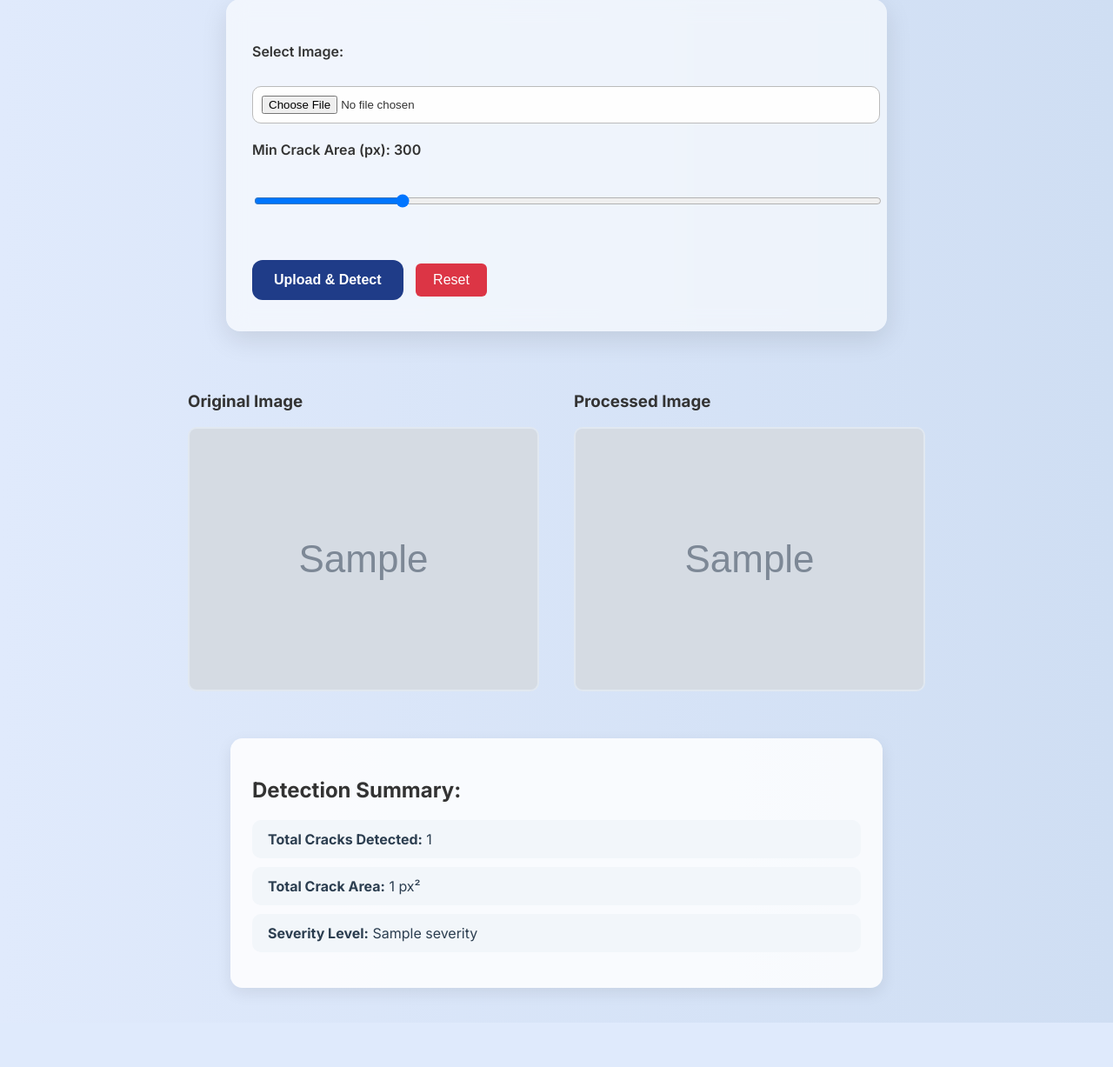
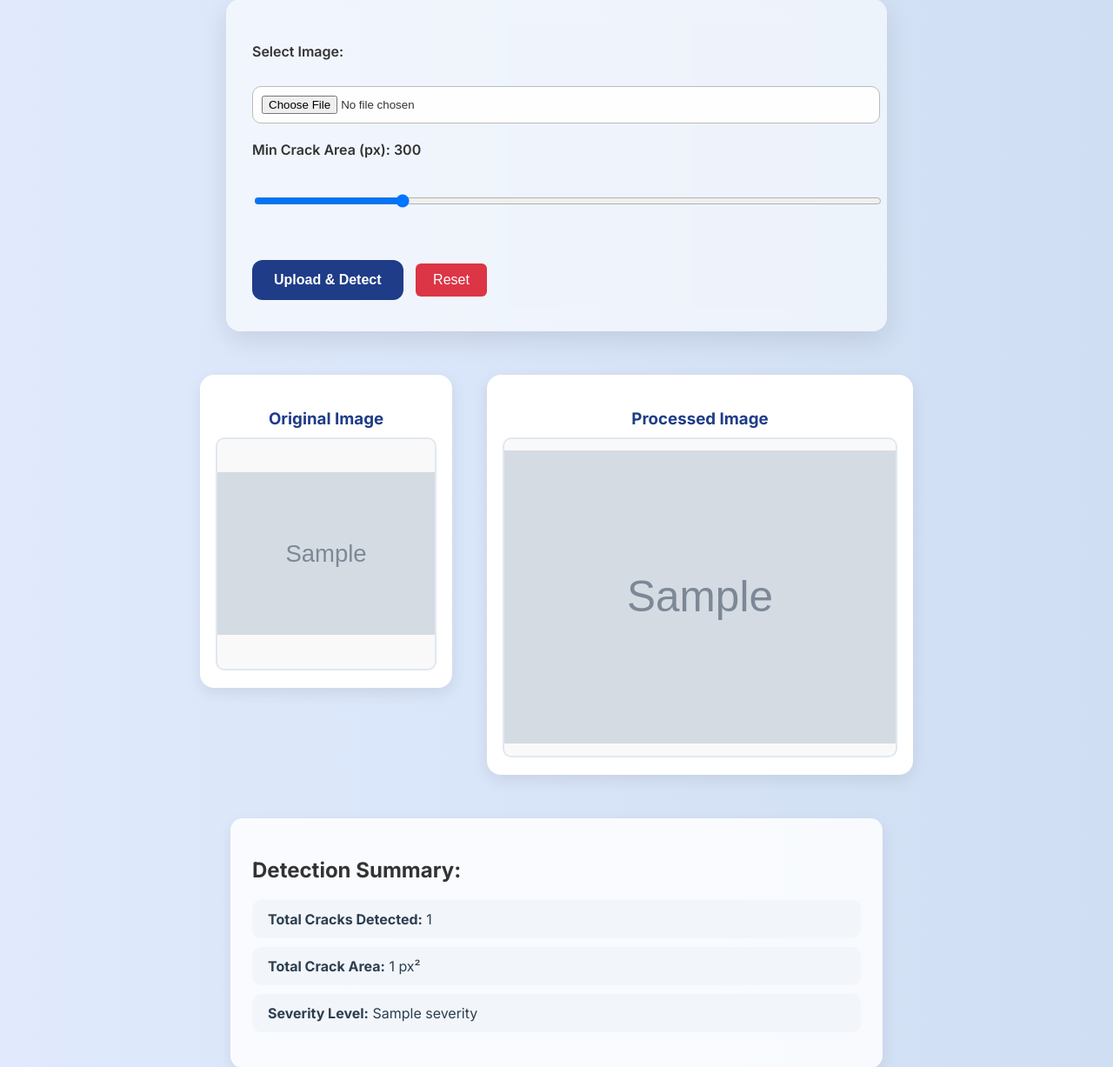
Before and after one commit to Ashwinib26/Road-Defect-Detection-Tool, a Flask app: template templates/index.html in a window 1280 px wide. Shown: the part 157-1384 px from the top of the page at 87% size. Before the commit the page ends 1333 px from the top, so only its background shows below. Run offline with Flask 3, Linux system fonts and the light colour scheme; the template is opened without the code that fills it: most values are stand-ins (such as "Sample title", 1, 10 or a date in 2020); grey boxes marked "Sample" are stand-in pictures.

Commit message:
Feature Updates-Detection Outlines

```diff
--- a/app.py
+++ b/app.py
@@ -61,7 +61,7 @@ def process_image(filepath, filename, min_area):
             count += 1
             total_area += area
             x, y, w, h = cv2.boundingRect(cnt)
-            cv2.rectangle(contour_image, (x, y), (x + w, y + h), (0, 255, 0), 2)
+            cv2.rectangle(contour_image, (x, y), (x + w, y + h), (0, 0, 255), 2)
 
     if total_area < 40000:
         severity = "Low"
--- a/static/styles.css
+++ b/static/styles.css
@@ -75,16 +75,13 @@ button {
     border-radius: 6px;
     border: none;
     font-size: 16px;
+    background-color: #dc3545;
+    color: white;
+    cursor: pointer;
 }
 
 input[type="submit"] {
     background-color: #007bff;
-            color: white;
-            cursor: pointer;
-        }
-
-        button {
-            background-color: #dc3545;
     color: white;
     cursor: pointer;
 }
@@ -98,14 +95,55 @@ button {
     margin-bottom: 50px;
 }
 
+.container .form-container {
+    background: white;
+    padding: 20px;
+    border-radius: 16px;
+    box-shadow: 0 6px 18px rgba(0, 0, 0, 0.08);
+    display: flex;
+    flex-direction: column;
+    align-items: center;
+    justify-content: start;
+}
+
+.container .form-container:nth-child(1) {
+    width: 250px;
+    height: 320px;
+}
+
+.container .form-container:nth-child(2) {
+    width: 450px;
+    height: 420px;
+}
+
+.container .form-container img {
+    width: 100%;
+    height: 90%;
+    object-fit: contain;
+    border-radius: 10px;
+    border: 2px solid #e1e8f0;
+    background-color: #f9f9f9;
+}
+
+.container .form-container h3 {
+    color: #1f3c88;
+    margin-bottom: 10px;
+    text-align: center;
+}
+
+
 .image-card {
     background: white;
     padding: 20px;
     border-radius: 16px;
     box-shadow: 0 6px 18px rgba(0, 0, 0, 0.08);
-    width: 45%;
-    min-width: 300px;
+    width: 300px;
+    height: 370px;
     transition: transform 0.2s;
+    display: flex;
+    flex-direction: column;
+    align-items: center;
+    justify-content: start;
 }
 
 .image-card:hover {
@@ -115,13 +153,16 @@ button {
 .image-card h3 {
     color: #1f3c88;
     margin-bottom: 10px;
+    text-align: center;
 }
 
 img {
-    max-width: 100%;
-    height: auto;
+    width: 100%;
+    height: 250px;
+    object-fit: contain;
     border-radius: 10px;
     border: 2px solid #e1e8f0;
+    background-color: #f9f9f9;
 }
 
 /* Output Section */
```
Lines whose indentation alone changed are shown as unchanged.
